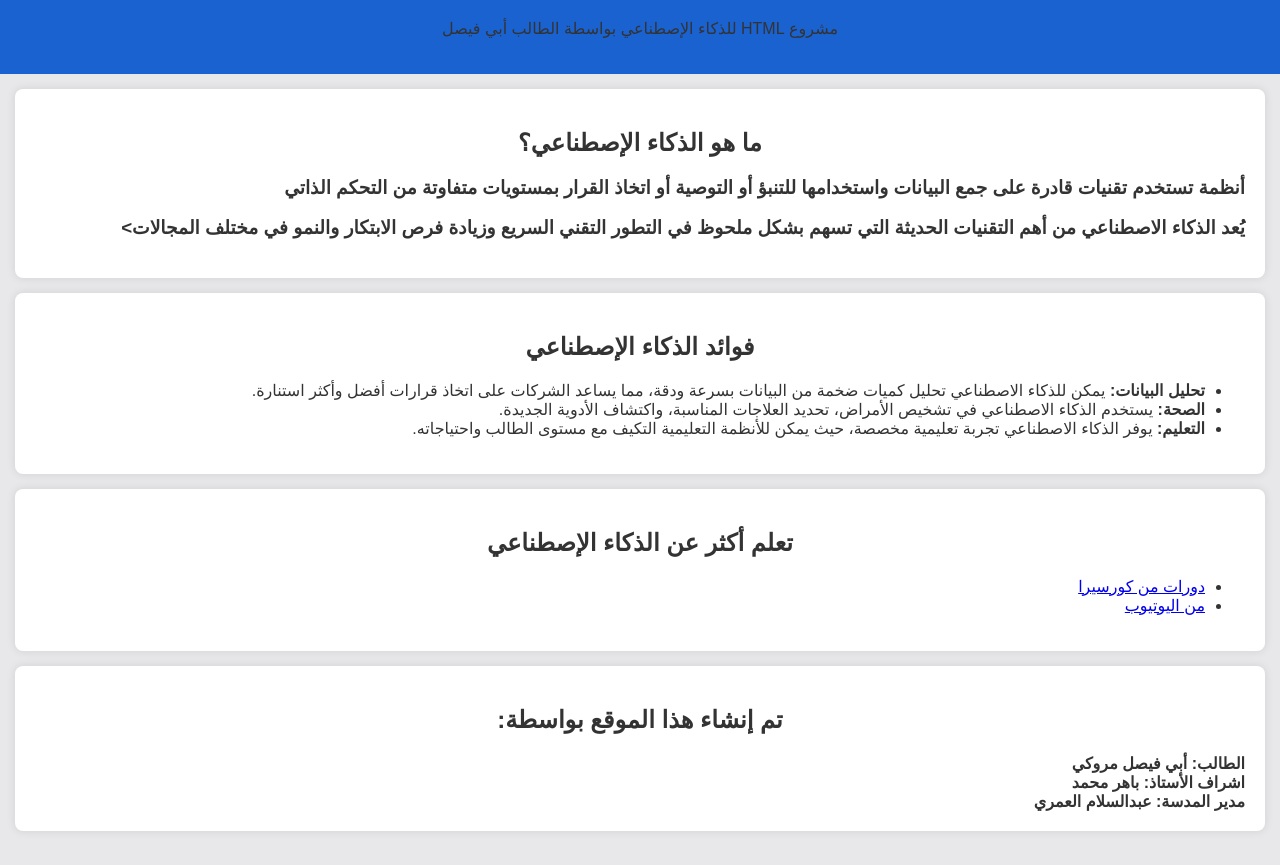
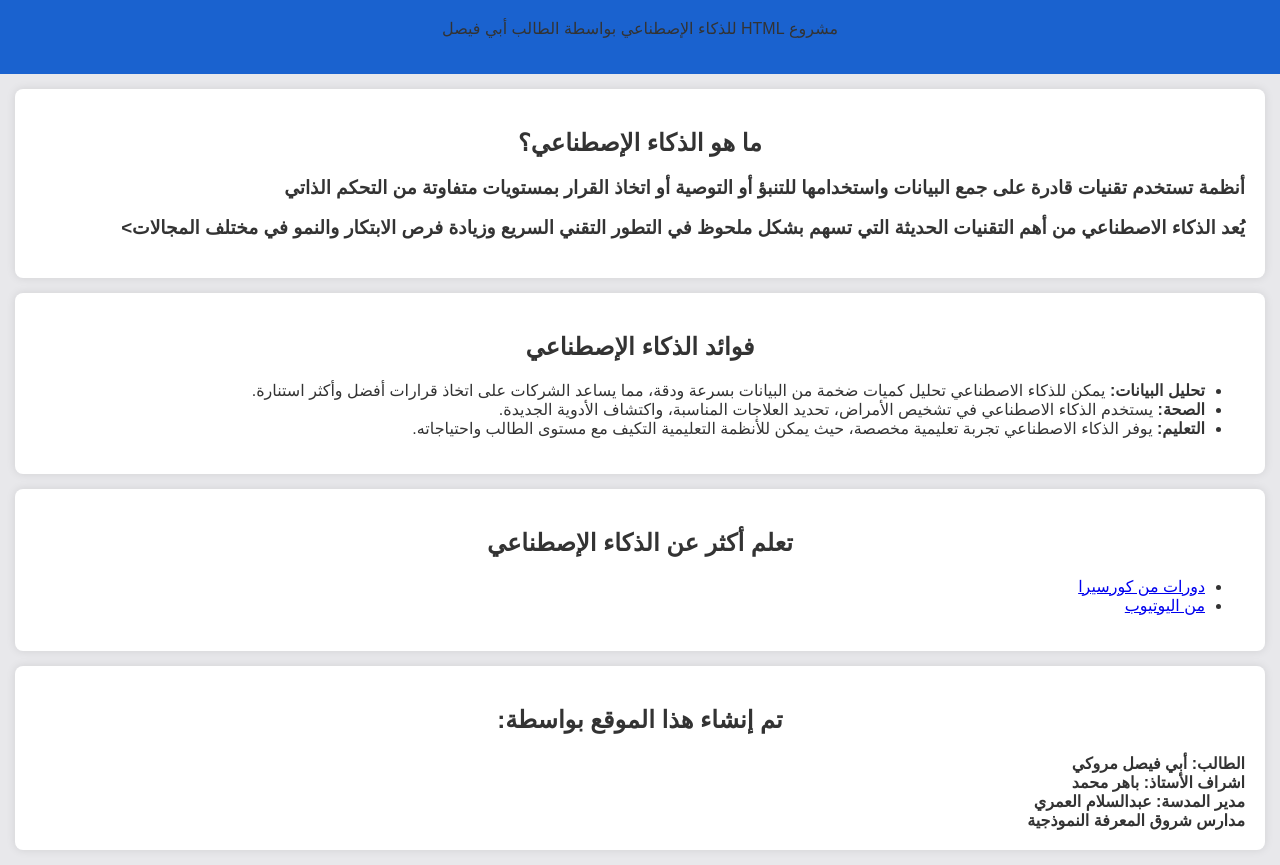
Before and after one commit to Dxoph/main, a plain HTML site: page index.html in a window 1280 px wide. Shown: the part 82-947 px from the top of the page. Drawn offline with Linux system fonts and the light colour scheme.

Commit message:
Update index.html

```diff
--- a/index.html
+++ b/index.html
@@ -94,6 +94,7 @@
         <b>الطالب: أبي فيصل مروكي</b><br>
         <b>اشراف الأستاذ: باهر محمد</b><br>
         <b>مدير المدسة: عبدالسلام العمري</b><br>
+    <b>مدارس شروق المعرفة النموذجية</b><br>
 </section>
 
 </body>
```
